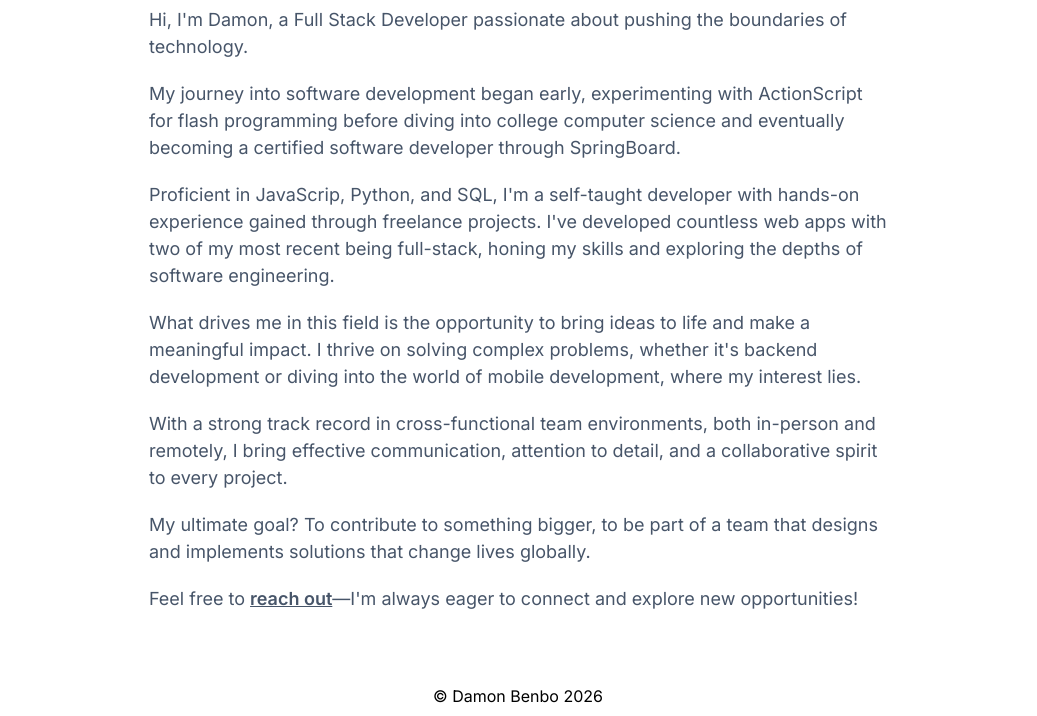
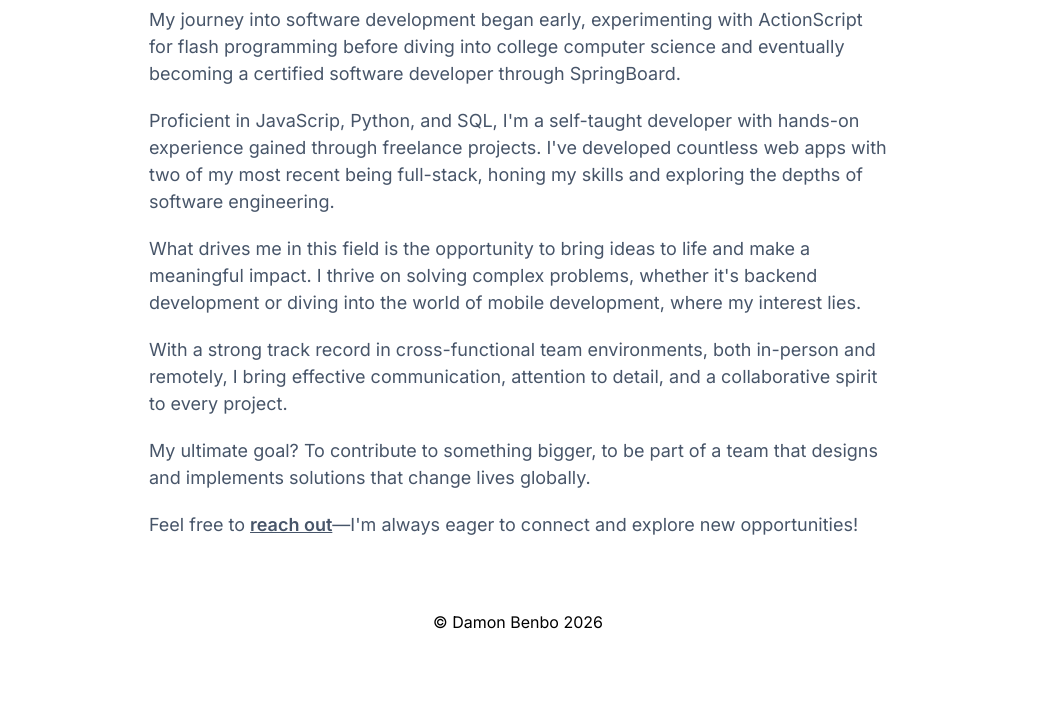
Before and after one commit to damonBenbo/Portfolio, an Eleventy site: page src/about.njk in a window 1280 px wide. Shown: the part 230-946 px from the top of the page, without its empty margins (122-1159 px from the left). After the commit the page ends 872 px from the top, so only its background shows below. Built offline with nearby package versions, Linux system fonts and the light colour scheme; Eleventy itself is replaced by a stand-in of ours; files that its build step writes are made by us from their sources.

Commit message:
fixed some style choices in writing

```diff
--- a/src/about.njk
+++ b/src/about.njk
@@ -5,8 +5,6 @@ layout: "base.njk"
 
 <section class="bio prose">
   <h2 class="heading--main">My story</h2>
-  <p>Hi, I'm Damon, a Full Stack Developer passionate about pushing the boundaries of technology.</p>
-
   <p>My journey into software development began early, experimenting with ActionScript for flash programming before diving into college computer science and eventually becoming a certified software developer through SpringBoard.</p>
 
   <p>Proficient in JavaScrip, Python, and SQL, I'm a self-taught developer with hands-on experience gained through freelance projects. I've developed countless web apps with two of my most recent being full-stack, honing my skills and exploring the depths of software engineering.</p>
```
